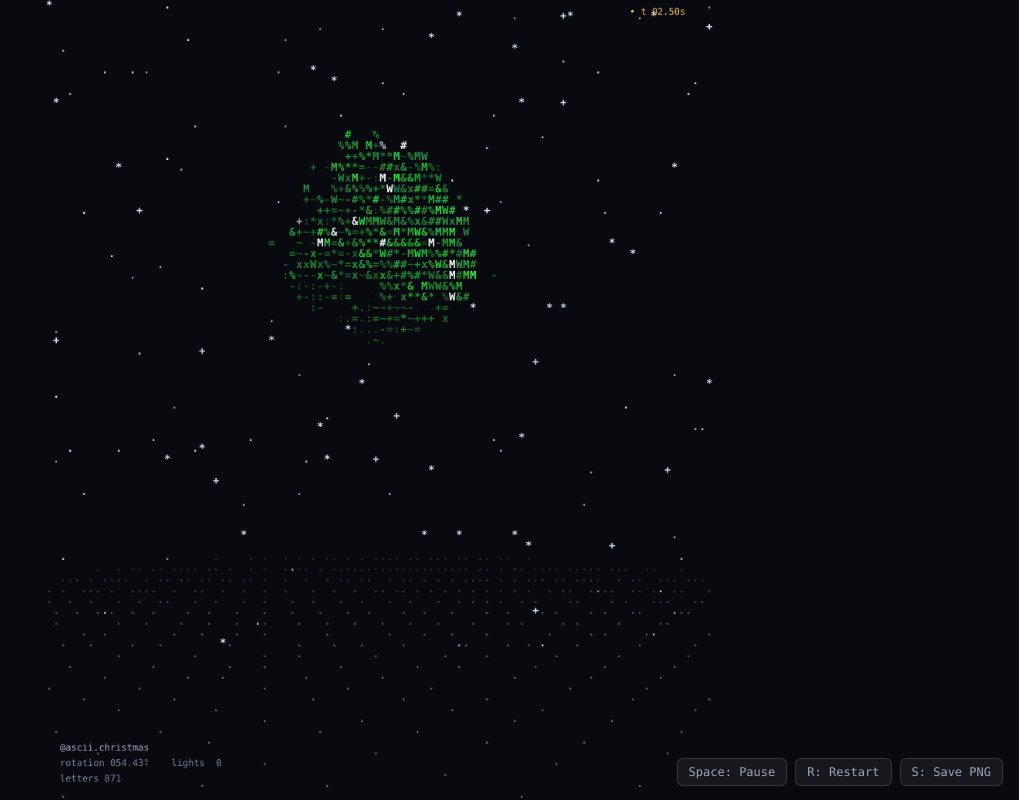
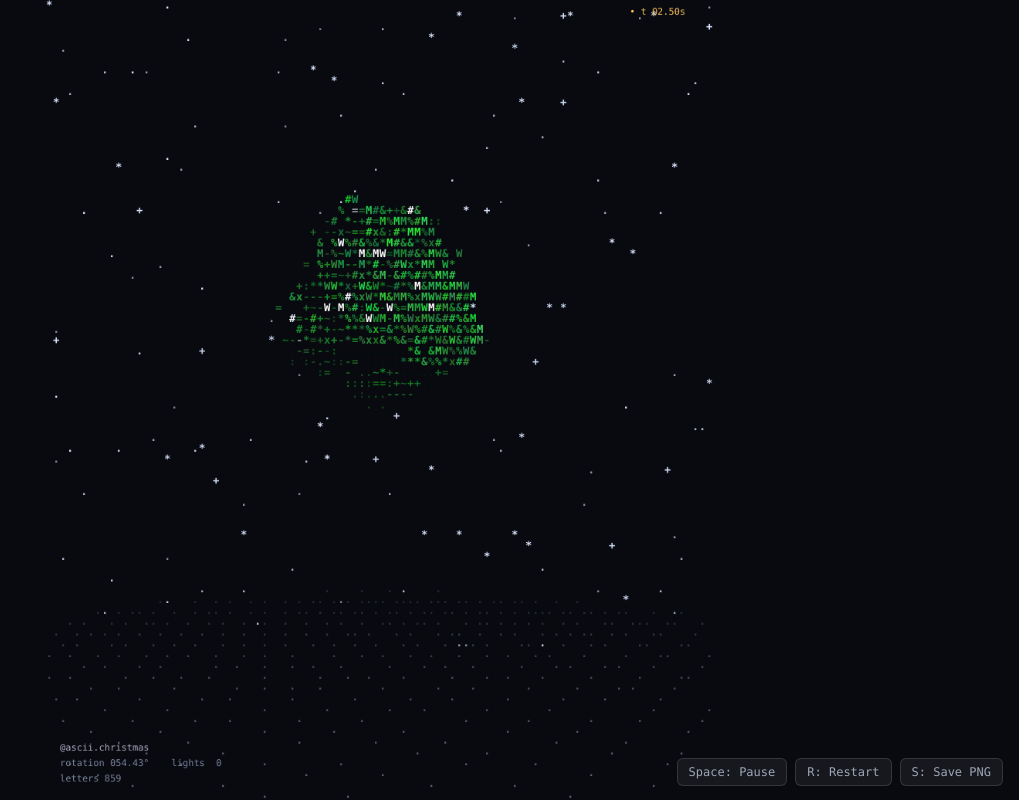
Before and after one commit to Shinichikudo22/QuaNoelcuabe, a plain HTML site: page index.html in a window 1280 px wide. Shown: the whole page, without its empty margins (261-1280 px from the left). Drawn offline with Linux system fonts and the light colour scheme; animation ran at ten frames a second.

Commit message:
Update index.html

```diff
--- a/index.html
+++ b/index.html
@@ -161,9 +161,9 @@
       // ==========================================
       // 3. XÂY DỰNG MÔ HÌNH 3D CÂY THÔNG & PHỤ KIỆN
       // ==========================================
-      const GROUND = -0.72;
-      const Y0 = -0.40;
-      const Y1 = 1.32;
+      const GROUND = -1.0;
+      const Y0 = -0.68;
+      const Y1 = 1.05;
 
       // Mốc thời gian xuất hiện từng phần (giây)
       const T_GROW = [1.0, 4.6];     // Cây mọc từ ngọn xuống gốc
```
